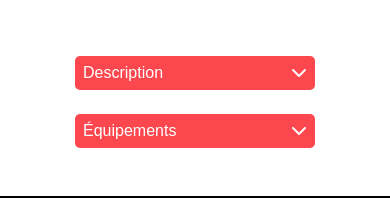
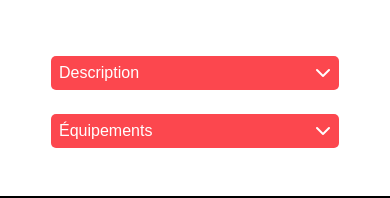
Before and after one commit to Nekochan977/Projet_11_OC_Kasa, a React (Create React App) app: page /appartment/0979876d in a window 390 px wide. Shown: the part 884-1082 px from the top of the page. Built offline with nearby package versions, Linux system fonts and the light colour scheme.

Commit message:
css dropdown btn on mobile

```diff
--- a/src/styles/Dropdown.css
+++ b/src/styles/Dropdown.css
@@ -55,7 +55,7 @@
         width: unset;
     }
     .dropdown-btn{
-        min-width: 15rem;
+        min-width: 18rem;
     }
   }
 
```
